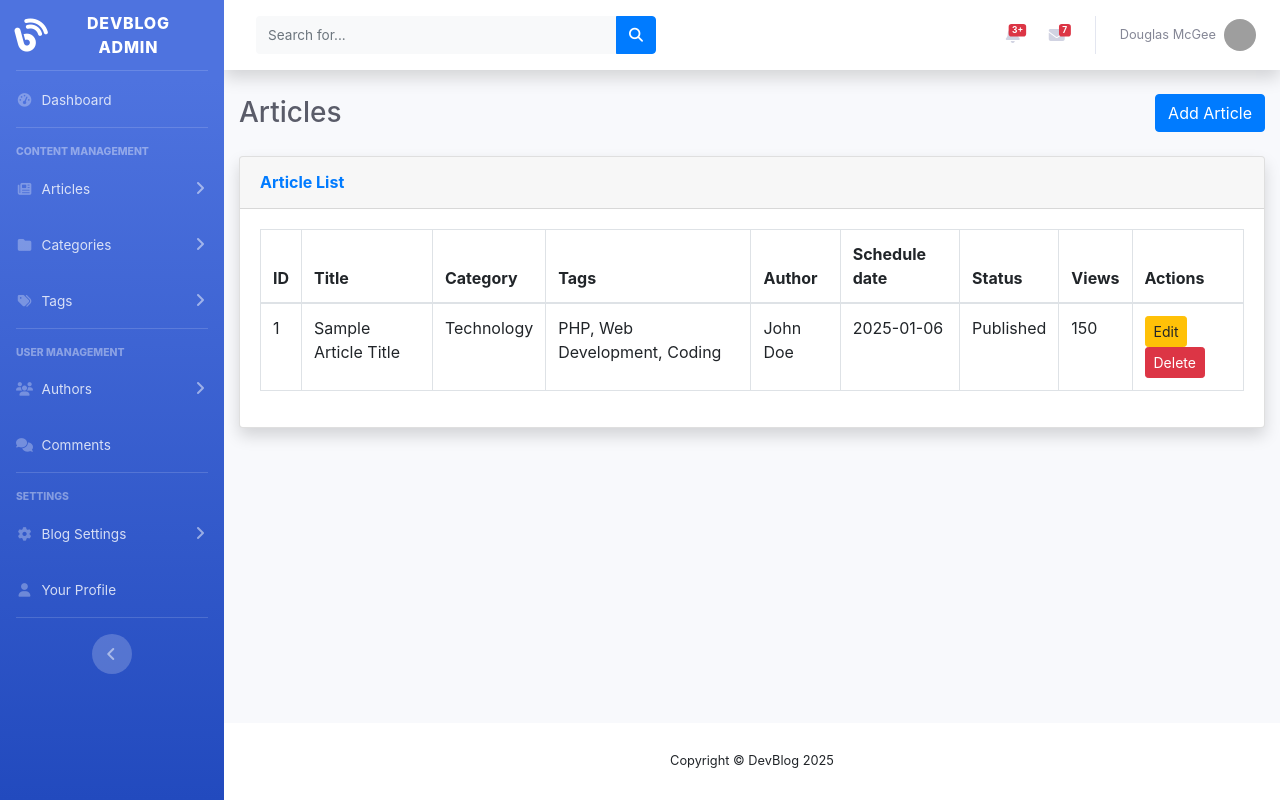
After one commit to AymanElh/DevBlog, a PHP site: page /views/Articles.php in a window 1280 px wide. The commit adds this page. Run offline with PHP 8.4, Linux system fonts and the light colour scheme; the template is opened without the code that fills it, so the values that code supplies are empty; some libraries are stand-ins or nearby versions; grey boxes are pictures that could not be loaded.

Commit message:
article dashboard

```diff
--- /dev/null
+++ b/views/Articles.php
@@ -0,0 +1,171 @@
+<!DOCTYPE html>
+<html lang="en">
+
+<head>
+    <meta charset="UTF-8">
+    <meta name="viewport" content="width=device-width, initial-scale=1.0">
+    <title>Articles</title>
+    <link href="vendor/fontawesome-free/css/all.min.css" rel="stylesheet" type="text/css">
+    <link
+        href="https://fonts.googleapis.com/css?family=Nunito:200,200i,300,300i,400,400i,600,600i,700,700i,800,800i,900,900i"
+        rel="stylesheet">
+    <link rel="stylesheet" href="https://cdnjs.cloudflare.com/ajax/libs/font-awesome/6.7.2/css/all.min.css" integrity="sha512-Evv84Mr4kqVGRNSgIGL/F/aIDqQb7xQ2vcrdIwxfjThSH8CSR7PBEakCr51Ck+w+/U6swU2Im1vVX0SVk9ABhg==" crossorigin="anonymous" referrerpolicy="no-referrer" />
+    <!-- Custom styles for this template-->
+    <link href="../public/assets/css/sb-admin-2.css" rel="stylesheet">
+
+    <!-- Bootstrap CSS -->
+    <link href="https://stackpath.bootstrapcdn.com/bootstrap/4.5.2/css/bootstrap.min.css" rel="stylesheet">
+
+    <!-- jQuery -->
+    <script src="https://code.jquery.com/jquery-3.6.0.min.js"></script>
+
+    <!-- Bootstrap Bundle (includes Popper.js and Bootstrap JS) -->
+    <script src="https://stackpath.bootstrapcdn.com/bootstrap/4.5.2/js/bootstrap.bundle.min.js"></script>
+
+</head>
+
+<body>
+
+    <div id="wrapper">
+
+        <?php include './components/sidebar.php'; ?>
+
+
+        <!-- Content Wrapper -->
+        <div id="content-wrapper" class="d-flex flex-column">
+
+            <!-- Main Content -->
+            <div id="content">
+
+                <?php include './components/topbar.php'; ?>
+
+                <!-- Begin Page Content -->
+                <div class="container-fluid">
+
+                    <!-- Page Heading -->
+                    <div class="d-sm-flex align-items-center justify-content-between mb-4">
+                        <h1 class="h3 mb-0 text-gray-800">Articles</h1>
+                        <!-- Add Article Button -->
+                        <button class="btn btn-primary" data-toggle="modal" data-target="#addArticleModal">Add Article</button>
+                    </div>
+
+                    <!-- Articles List -->
+                    <div class="card shadow mb-4">
+                        <div class="card-header py-3">
+                            <h6 class="m-0 font-weight-bold text-primary">Article List</h6>
+                        </div>
+                        <div class="card-body">
+                            <table class="table table-bordered" id="dataTable" width="100%" cellspacing="0">
+                                <thead>
+                                    <tr>
+                                        <th>ID</th>
+                                        <th>Title</th>
+                                        <th>Category</th>
+                                        <th>Tags</th>
+                                        <th>Author</th>
+                                        <th>Schedule date</th>
+                                        <th>Status</th>
+                                        <th>Views</th>
+                                        <th>Actions</th>
+                                    </tr>
+                                </thead>
+                                <tbody>
+                                    <tr>
+                                        <td>1</td>
+                                        <td>Sample Article Title</td>
+                                        <td>Technology</td>
+                                        <td>PHP, Web Development, Coding</td>
+                                        <td>John Doe</td>
+                                        <td>2025-01-06</td>
+                                        <td>Published</td>
+                                        <td>150</td>
+                                        <td>
+                                            <button class="btn btn-warning btn-sm" data-toggle="modal" data-target="#editArticleModal<?= $article['id']; ?>">Edit</button>
+                                            <button class="btn btn-danger btn-sm" data-toggle="modal" data-target="#deleteArticleModal<?= $article['id']; ?>">Delete</button>
+                                        </td>
+                                    </tr>
+
+                                </tbody>
+                            </table>
+                        </div>
+                    </div>
+
+                </div>
+                <!-- /.container-fluid -->
+
+            </div>
+            <!-- End of Main Content -->
+
+            <?php include 'components/footer.php'; ?>
+
+        </div>
+        <!-- End of Content Wrapper -->
+
+    </div>
+
+    <!-- Bootstrap core JavaScript-->
+    <script src="./vendor/jquery/jquery.min.js"></script>
+    <script src="./vendor/bootstrap/js/bootstrap.bundle.min.js"></script>
+
+    <!-- Core plugin JavaScript-->
+    <script src="./vendor/jquery-easing/jquery.easing.min.js"></script>
+
+    <!-- Custom scripts for all pages-->
+    <script src="../public/assets/js/sb-admin-2.min.js"></script>
+
+    <!-- Page level plugins -->
+    <script src="./vendor/datatables/jquery.dataTables.min.js"></script>
+    <script src="./vendor/datatables/dataTables.bootstrap4.min.js"></script>
+
+    <!-- Page level custom scripts -->
+    <script src="../public/assets/js/js/demo/datatables-demo.js"></script>
+
+    <!-- Modal Form for Adding an Article -->
+    <div class="modal fade" id="addArticleModal" tabindex="-1" role="dialog" aria-labelledby="addArticleModalLabel" aria-hidden="true">
+        <div class="modal-dialog" role="document">
+            <div class="modal-content">
+                <div class="modal-header">
+                    <h5 class="modal-title" id="addArticleModalLabel">Add New Article</h5>
+                    <button type="button" class="close" data-dismiss="modal" aria-label="Close">
+                        <span aria-hidden="true">&times;</span>
+                    </button>
+                </div>
+                <form action="../handlers/ArticleHandler.php" method="POST">
+                    <div class="modal-body">
+                        <div class="form-group">
+                            <label for="article-title">Title</label>
+                            <input type="text" class="form-control" id="article-title" name="title" required>
+                        </div>
+                        <div class="form-group">
+                            <label for="article-content">Content</label>
+                            <textarea class="form-control" id="article-content" name="content" rows="4" required></textarea>
+                        </div>
+                        <div class="form-group">
+                            <label for="category-id">Category</label>
+                            <select class="form-control" id="category-id" name="category_id" required>
+                                <option value="" disabled selected>Select Category</option>
+                                <!-- Loop through categories and display them -->
+                                <option value="dev">DEV</option>
+                                <option value="dev">DEV</option>
+                                <option value="dev">DEV</option>
+                                <option value="dev">DEV</option>
+                            </select>
+                        </div>
+                        <div class="form-group">
+                            <label for="article-title">Tags</label>
+
+                        </div>
+                    </div>
+                    <div class="modal-footer">
+                        <button type="button" class="btn btn-secondary" data-dismiss="modal">Close</button>
+                        <button type="submit" class="btn btn-primary" name="add-article">Add Article</button>
+                    </div>
+                </form>
+            </div>
+        </div>
+    </div>
+
+
+</body>
+
+</html>
--- a/views/categories.php
+++ b/views/categories.php
@@ -62,7 +62,7 @@ $categoryHandler = new CategoryHandler($category);
                             <h6 class="m-0 font-weight-bold text-primary">Add New Category</h6>
                         </div>
                         <div class="card-body">
-                            <form action="addCategory.php" method="POST">
+                            <form action="" method="POST">
                                 <div class="form-group">
                                     <label for="category-name">Category Name</label>
                                     <input type="text" class="form-control" id="category-name" name="category-name" required>
```
